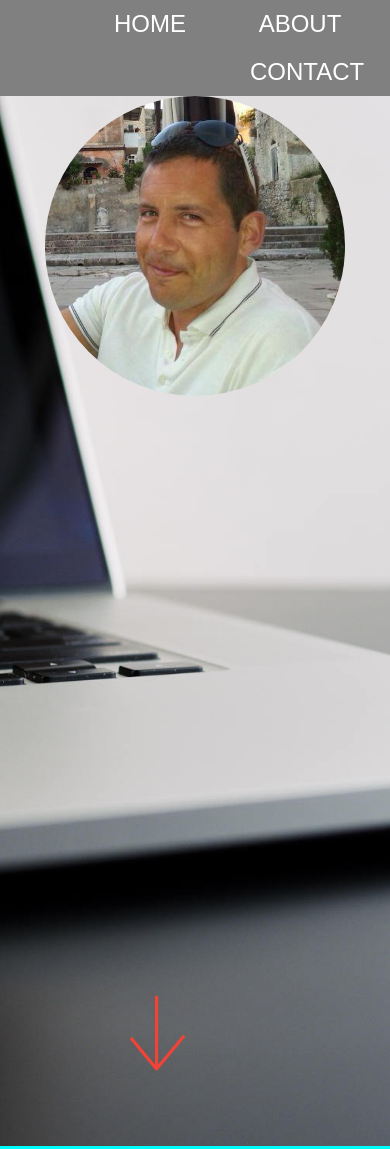
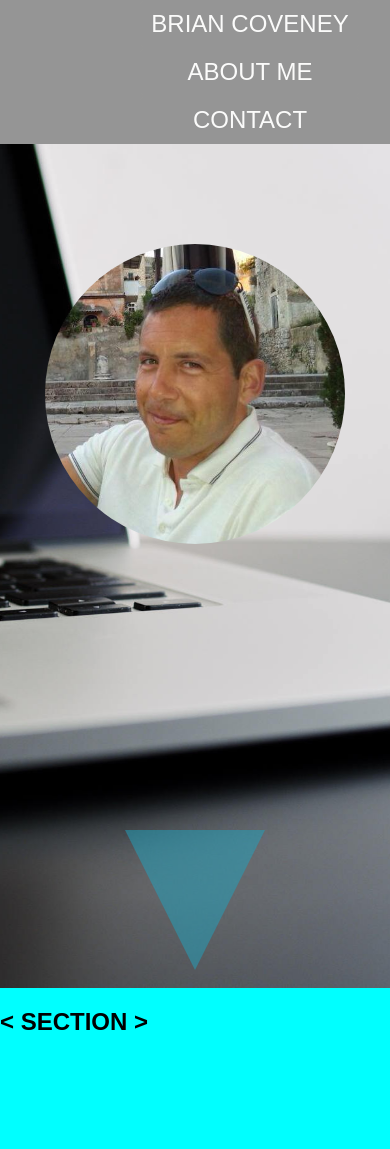
Before and after one commit to BrianCoveney/PersonalSite, a website: page index.html in a window 390 px wide. Shown: the top 1149 px of the page. Drawn offline with Linux system fonts and the light colour scheme.

Commit message:
minor tweaks

```diff
--- a/index.html
+++ b/index.html
@@ -8,24 +8,17 @@
 <body>
 	<nav class="navigation">
 		<ul>
-			<li><a href="#part1">Home</a></li>
-			<li><a href="#part2">About</a></li>
+			<li><a href="#part1">Brian Coveney</a></li>
+			<li><a href="#part2">About Me</a></li>
 			<li><a href="#part3">Contact</a></li>
 		</ul>
 	</nav>
 	<main>
 		<div id="part1" class="fullscreen_img_container">
 			<div class="fullscreen_img">
-                <span id="circle"></span>
-				<span class="scroll_container down">
-					<svg class="scroll_arrow" height="68.182mm" width="50.547mm"  viewBox="0 0 179.10483 241.58908">
-						 <g transform="translate(-159.01 -225.74)" stroke="#f44336" stroke-width="10" fill="none">
-						  <path d="m162.86 360.93c82.857 100 85.714 102.86 85.714 102.86" />
-						  <path d="m334.26 353.89c-82.857 100-85.714 102.86-85.714 102.86" />
-						  <path d="m245.62 459.36v-233.62"/>
-						 </g>
-						</svg>
-				</span>
+                <span id="circle_profile_pic"></span>
+				<a href="#part2"><span id="triangle"></span>
+				</a>
 			</div>
 		</div>
 		<section>
--- a/src/js/myjquery.js
+++ b/src/js/myjquery.js
@@ -21,7 +21,6 @@ $(document).ready(function() {
 
 
     /*** Floating scroll button ***/
-    var amountScrolled = 300;
     var duration = 500;
 
     $(window).scroll(function () {
@@ -48,15 +47,56 @@ $(document).ready(function() {
         }
     });
 
+
     /*
     * Style nav buttons when they are the current focus area,
     * on this single page website
     */
     $('a:link').removeClass('active');
-
     $('a:link').click(function() {
         $('a').removeClass('active');
         $(this).addClass('active');
     });
 
+    $(window).scroll(function () {
+        $('a:link').removeClass('active');
+    });
+
+
+
+
+    //** Triangle effects ***/
+    $('#triangle').mouseover(function () {
+        $(this).animate({
+            height: '0px'
+        })
+    });
+
+
+    $('#triangle').mouseleave(function () {
+        $(this).animate({
+            height: '20px'
+        })
+    });
+
+
+    /*
+    * Toggle transparency of the Nav:
+    * transparency increased when
+    * page scrolled to the top,
+    * otherwise solid
+    */
+    $(window).scroll(function () {
+        if($(window).scrollTop() !=0) {
+            $('nav').css('opacity', '1');
+        }else{
+            $('nav').css('opacity', '0.8');
+        }
+    })
+
+
+
+
+
+
 });
--- a/src/scss/main.scss
+++ b/src/scss/main.scss
@@ -1,4 +1,3 @@
-
 /*--------------------------------------------------------------
 >>> TABLE OF CONTENTS:
 ----------------------------------------------------------------
@@ -10,92 +9,87 @@
 	# 2.3 iPhone 5 & 5S in landscape
     # 2.4 iPhone 5 & 5S in portrait
     # 2.5 larger phones in landscape
+    # 2.6 iPhone 6  Portrait
 
 --------------------------------------------------------------*/
-
-
-
 /* ==========================================================================
  1.0 General
  ========================================================================== */
-
 @import 'normalize.css';
 
-
-body{
-	background-color:#ececea;
+body {
+  background-color: #ececea;
 }
 
-header{
+header {
   display: flex;
   background-color: orange;
 
-	.logo{
+  .logo {
     text-align: center;
   }
 
-	p{
-		color:red;
+  p {
+    color: red;
   }
 }
 
 nav {
   background-color: grey;
 
-	ul{
+  ul {
     display: flex;
     justify-content: flex-end;
-		flex-wrap:wrap;
+    flex-wrap: wrap;
     list-style: none;
     margin: 0;
     padding: 0;
 
-
-		a{
-			font-size:24px;
+    a {
+      font-size: 24px;
       margin-right: 30px;
       background-color: grey;
       color: white;
       border-radius: 7px;
       text-transform: uppercase;
       text-decoration: none;
-			text-align:center;
-			width:100px;
+      text-align: center;
+      width: 200px;
       padding: 0.625rem;
       display: inline-block;
 
-
-			&:hover{
+      &:hover {
         background-color: #e9241d;
       }
     }
 
-      a.active{background-color: #f44336;}
+    a.active {
+      background-color: #f44336;
+    }
 
   }
 }
 
-main{
+main {
   display: flex;
   flex-wrap: wrap;
-	justify-content:center;
+  justify-content: center;
   margin-bottom: 0;
 
-	.hero_img_container{
+  .hero_img_container {
     margin: 20px;
-		justify-content:center;
+    justify-content: center;
 
-			.hero_img{
-				width:100%;
+    .hero_img {
+      width: 100%;
       height: auto;
     }
   }
 
-	.fullscreen_img_container
-	{
+  .fullscreen_img_container {
     display: flex;
-			.fullscreen_img{
-				background: url('../images/typing2.jpg')no-repeat center center;
+    .fullscreen_img {
+      background: url('../images/typing2.jpg') no-repeat center center;
       background-size: cover;
       min-height: 100vh;
       min-width: 100vw;
@@ -105,98 +99,88 @@ main{
   }
 }
 
-
-.fullscreen_img{
-	display:flex;
-    justify-content: space-around;
+.fullscreen_img {
+  display: flex;
+  justify-content: space-between;
   align-items: center;
   flex-direction: column;
 
 
-	.scroll_container{
-      display: flex;
-      height: 150px;
-	  width: 150px;
-      margin-top:600px;
 
-		.scroll_arrow{
-			width: 75px;
-			height: 75px;
+  #circle_profile_pic {
+    width: 300px;
+    height: 300px;
+    margin-top: 100px;
+    border-radius: 50%;
+    background: url('../images/me.jpg');
+    background-size: cover;
 
-			&:hover{
-				cursor: pointer;
-
-			}
-		}
   }
 
 
-    #circle{
-		  width: 300px;
-		  height: 300px;
-		  border-radius: 50%;
-		  background: url('../images/me.jpg');
-		  background-size:cover;
-    }
+
+  #triangle{
+    width: 0;
+    height: 0;
+    border-top: 140px solid #20a3bf;
+    border-left: 70px solid transparent;
+    border-right:70px solid transparent;
+    opacity: 0.5;
 
   }
 
-	section{
+  // remove Firefox blue border
+  a:focus{
+    outline:0;
+  }
+
+
+}
+
+section {
   min-height: 100vh;
   background-color: cyan;
   flex-basis: 100%;
 }
 
-	article{
+article {
   background-color: orange;
   min-height: 80vh;
   flex-basis: 50%;
 }
 
-	aside{
+aside {
   background-color: green;
   min-height: 80vh;
-		flex-basis:50%;
+  flex-basis: 50%;
 }
 
-	p{
+p {
   color: green;
 }
 
-
-
-
-
-
-footer{
+footer {
   background-color: yellow;
   min-height: 200px;
-	flex:1;
+  flex: 1;
 
-
-	p{
+  p {
     color: red;
     text-align: center;
     margin: 0;
   }
 }
 
-
-
-
-.scrollContainer{
-	padding-top:10px;
+.scrollContainer {
+  padding-top: 10px;
 }
 
-
-.svgArrow
-{
-	height: 32px;
-	width: 32px;
+.svgArrow {
+  height: 64px;
+  width: 64px;
 }
 
-
-.scrollContainer:hover{
+.scrollContainer:hover {
   padding-top: 5px;
   padding-bottom: -5px;
   -webkit-transition: padding 500ms ease;
@@ -206,22 +190,20 @@ footer{
   transition: padding 500ms ease;
 }
 
-.scrollTopWrapper:hover #svgTopRect{
+.scrollTopWrapper:hover #svgTopRect {
   fill: #000;
 }
 
-.scrollTopWrapper
-{
+.scrollTopWrapper {
   height: 50px;
   width: 50px;
 
   display: none;
   position: fixed;
   z-index: 999;
-	bottom: 1em;
-	right: 5px;
+  bottom: 100px;
+  right: 100px;
   opacity: 0.5;
-
 
   .scrollTop {
     text-decoration: none;
@@ -231,11 +213,7 @@ footer{
     margin: 0 auto;
   }
 
-
 }
-
-
-
 
 /* ==========================================================================
  2.0  Media Queries
@@ -244,25 +222,28 @@ footer{
 $phone-width: 380px;
 $large-screen: 895px;
 
-@mixin phone-width{
-	@media (max-width: $phone-width){ @content; }
+@mixin phone-width {
+  @media (max-width: $phone-width) {
+    @content;
+  }
 }
 
-@mixin large-screen{
-	@media (min-width: $large-screen){ @content; }
+@mixin large-screen {
+  @media (min-width: $large-screen) {
+    @content;
   }
-
+}
 
 /* ==========================================================================git
  2.1  < Phone
  ========================================================================== */
 
-@include phone-width{
+@include phone-width {
 
-	nav{
+  nav {
     min-height: 200px;
 
-		a{
+    a {
       font-size: 2rem;
     }
 
@@ -274,9 +255,9 @@ $large-screen: 895px;
  2.2  < large screen
  ========================================================================== */
 
-@include large-screen{
+@include large-screen {
 
-	nav{
+  nav {
     opacity: 0.8;
     width: 100%;
     position: fixed;
@@ -286,29 +267,21 @@ $large-screen: 895px;
   }
 }
 
+// 2.3 iPhone 5 & 5S in landscape
+@media only screen and (min-device-width: 320px) and (max-device-width: 568px) and (orientation: landscape) {
 
-
-// 2.3 iPhone 5 & 5S in landscape
-@media only screen
-and (min-device-width : 320px)
-and (max-device-width : 568px)
-and (orientation : landscape) {
-
-  #circle{
+  #circle {
     display: none;
   }
 
 }
 
 // 2.4 iPhone 5 & 5S in portrait
-@media only screen
-and (min-device-width : 320px)
-and (max-device-width : 568px)
-and (orientation : portrait) {
-	nav{
+@media only screen and (min-device-width: 320px) and (max-device-width: 568px) and (orientation: portrait) {
+  nav {
     //min-height: 100px;
 
-		a{
+    a {
       //font-size: 25px;
     }
 
@@ -316,22 +289,13 @@ and (orientation : portrait) {
 }
 
 // 2.5 larger phones in landscape
-@media only screen
-and (min-device-width : 375px)
-and (max-device-width : 773px)
-and (orientation : landscape) {
-  #circle{
+@media only screen and (min-device-width: 375px) and (max-device-width: 773px) and (orientation: landscape) {
+  #circle {
     //display: none;
   }
 }
 
-// iPhone 6  Portrait
-@media only screen
-and (min-device-width: 375px)
-and (max-device-width: 667px)
-and (-webkit-min-device-pixel-ratio: 2)
-and (orientation: portrait) {
-
-
+// 2.6 iPhone 6  Portrait
+@media only screen and (min-device-width: 375px) and (max-device-width: 667px) and (-webkit-min-device-pixel-ratio: 2) and (orientation: portrait) {
 
 }
```
Also changed, not shown: dist/css/main.css, dist/js/app.js, dist/js/app.min.js. Lines whose indentation alone changed are shown as unchanged.
